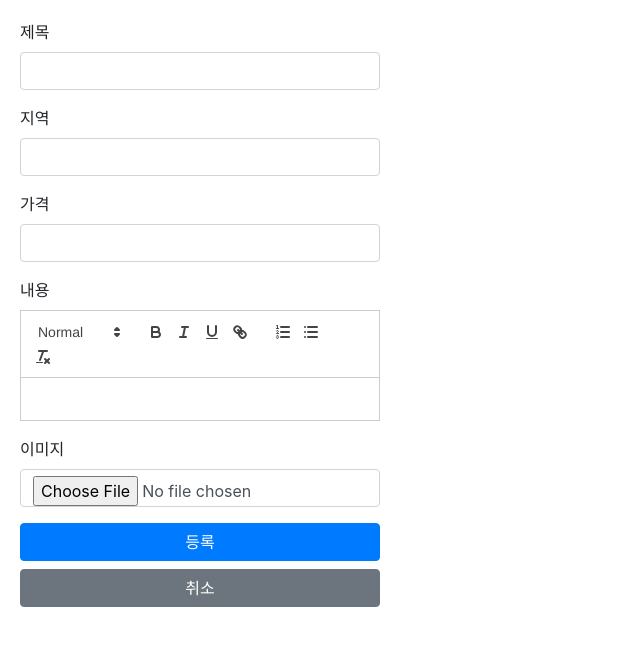
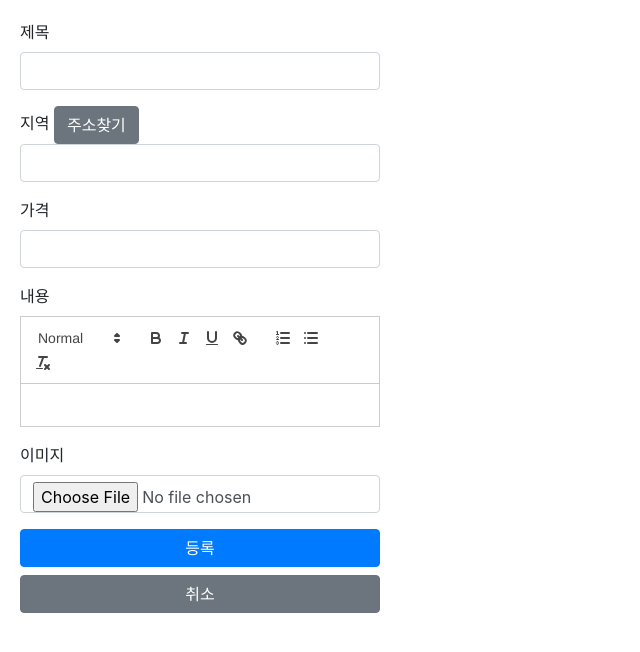
Before and after one commit to ome-r/FastCampus_web1, a Flask app: page /writepage in a window 1280 px wide. Shown: the top 652 px of the page, without its empty margins (0-640 px from the left). Run offline with Flask 2, Linux system fonts and the light colour scheme; some libraries are stand-ins or nearby versions.

Commit message:
4week_map

```diff
--- a/4week_project/templates/write.html
+++ b/4week_project/templates/write.html
@@ -26,7 +26,12 @@
                 </div>
                 <div class="form-group">
                     <label for="location">지역</label>
+                    <button type="button" class="btn btn-secondary" onclick="sample2_execDaumPostcode()">주소찾기</button>
                     <input type="text" class="form-control" id="location" name="location">
+                <!-- iOS에서는 position:fixed 버그가 있음, 적용하는 사이트에 맞게 position:absolute 등을 이용하여 top,left값 조정 필요 -->
+                  <div id="layer" style="display:none;position:fixed;overflow:hidden;z-index:1;-webkit-overflow-scrolling:touch;">
+                     <img src="//t1.daumcdn.net/postcode/resource/images/close.png" id="btnCloseLayer" style="cursor:pointer;position:absolute;right:-3px;top:-3px;z-index:1" onclick="closeDaumPostcode()" alt="닫기 버튼">
+                  </div>
                 </div>
                 <div class="form-group">
                     <label for="price">가격</label>
@@ -54,5 +59,67 @@
                     theme: 'snow'
                 });
             </script>
+            <script src="//t1.daumcdn.net/mapjsapi/bundle/postcode/prod/postcode.v2.js"></script>
+            <script>
+                // 우편번호 찾기 화면을 넣을 element
+                var element_layer = document.getElementById('layer');
+
+                function closeDaumPostcode() {
+                    // iframe을 넣은 element를 안보이게 한다.
+                    element_layer.style.display = 'none';
+                }
+
+                function sample2_execDaumPostcode() {
+                    new daum.Postcode({
+                        oncomplete: function(data) {
+                            // 검색결과 항목을 클릭했을때 실행할 코드를 작성하는 부분.
+
+                            // 각 주소의 노출 규칙에 따라 주소를 조합한다.
+                            // 내려오는 변수가 값이 없는 경우엔 공백('')값을 가지므로, 이를 참고하여 분기 한다.
+                            var addr = ''; // 주소 변수
+                            var extraAddr = ''; // 참고항목 변수
+
+                            //사용자가 선택한 주소 타입에 따라 해당 주소 값을 가져온다.
+                            if (data.userSelectedType === 'R') { // 사용자가 도로명 주소를 선택했을 경우
+                                addr = data.roadAddress;
+                            } else { // 사용자가 지번 주소를 선택했을 경우(J)
+                                addr = data.jibunAddress;
+                            }
+
+                            $("#location").val(addr);
+
+                            // iframe을 넣은 element를 안보이게 한다.
+                            // (autoClose:false 기능을 이용한다면, 아래 코드를 제거해야 화면에서 사라지지 않는다.)
+                            element_layer.style.display = 'none';
+                        },
+                        width : '100%',
+                        height : '100%',
+                        maxSuggestItems : 5
+                    }).embed(element_layer);
+
+                    // iframe을 넣은 element를 보이게 한다.
+                    element_layer.style.display = 'block';
+
+                    // iframe을 넣은 element의 위치를 화면의 가운데로 이동시킨다.
+                    initLayerPosition();
+                }
+
+                // 브라우저의 크기 변경에 따라 레이어를 가운데로 이동시키고자 하실때에는
+                // resize이벤트나, orientationchange이벤트를 이용하여 값이 변경될때마다 아래 함수를 실행 시켜 주시거나,
+                // 직접 element_layer의 top,left값을 수정해 주시면 됩니다.
+                function initLayerPosition(){
+                    var width = 300; //우편번호서비스가 들어갈 element의 width
+                    var height = 400; //우편번호서비스가 들어갈 element의 height
+                    var borderWidth = 5; //샘플에서 사용하는 border의 두께
+
+                    // 위에서 선언한 값들을 실제 element에 넣는다.
+                    element_layer.style.width = width + 'px';
+                    element_layer.style.height = height + 'px';
+                    element_layer.style.border = borderWidth + 'px solid';
+                    // 실행되는 순간의 화면 너비와 높이 값을 가져와서 중앙에 뜰 수 있도록 위치를 계산한다.
+                    element_layer.style.left = (((window.innerWidth || document.documentElement.clientWidth) - width)/2 - borderWidth) + 'px';
+                    element_layer.style.top = (((window.innerHeight || document.documentElement.clientHeight) - height)/2 - borderWidth) + 'px';
+                }
+            </script>
     </body>
 </html>
```
Also changed, not shown: 4week_project/app.py (line endings or trailing spaces).
